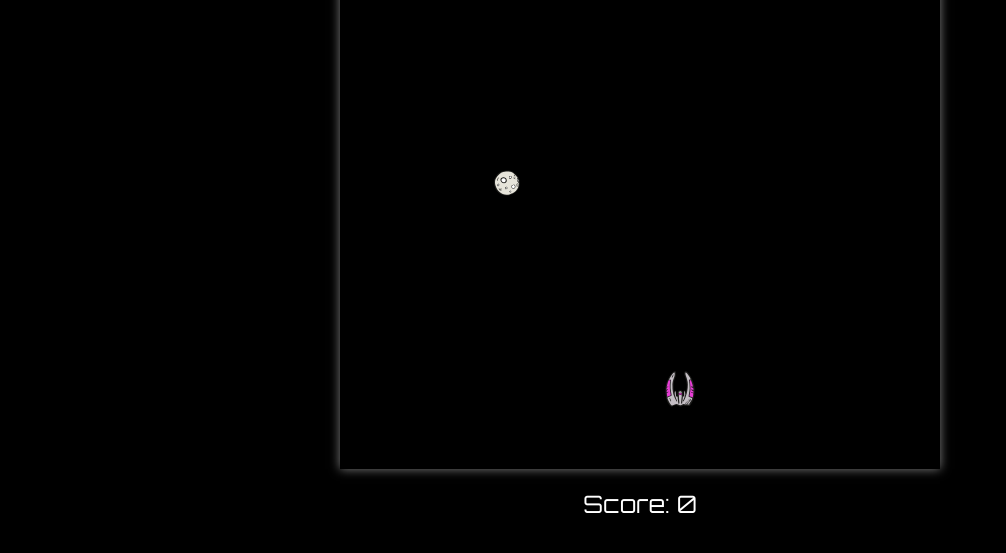
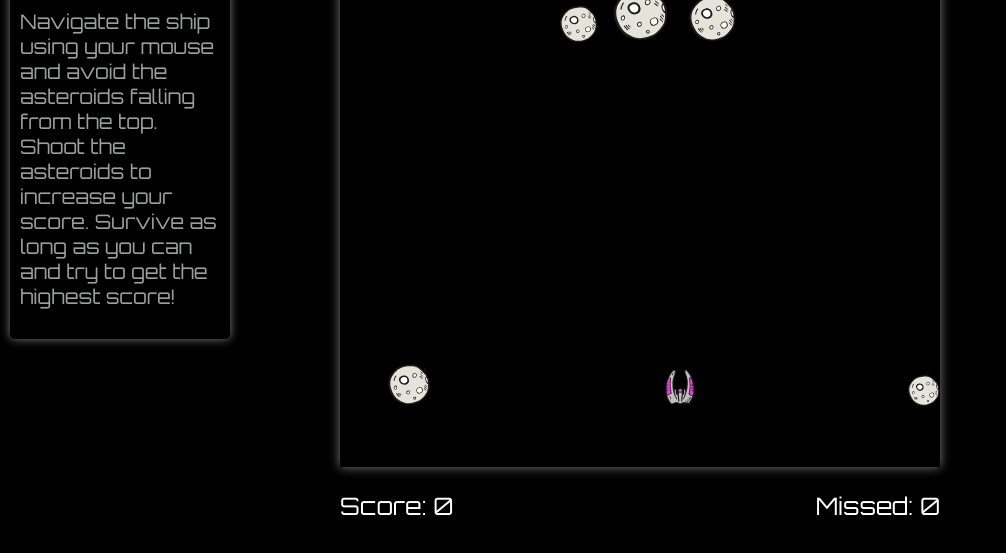
Before and after one commit to moehim123/Asteroid-Game, a plain HTML site: page asteroids.html in a window 1280 px wide. Shown: the part 247-800 px from the top of the page, without its empty margins (0-1006 px from the left). Drawn offline with Linux system fonts and the light colour scheme.

Commit message:
updated asteroids.js file and asteroids.html fil for a better ui and more counters for the game and better collision logic to end the game

```diff
--- a/asteroids.html
+++ b/asteroids.html
@@ -23,14 +23,56 @@
             margin-bottom: 20px;
         }
 
+        #container {
+            display: flex;
+            align-items: center;
+        }
+
+        #game-description {
+            position: absolute;
+            left: 10px;
+            top: 98px;
+            font-size: 20px;
+            color: #9d9f9f;
+            width: 200px;
+            background-color: rgba(0, 0, 0, 0.7);
+            padding: 10px;
+            border-radius: 5px;
+            box-shadow: 0 0 10px rgba(255, 255, 255, 0.5);
+            margin-top: 24px;
+        }
+
         svg {
             background-color: rgb(41, 41, 36);
             box-shadow: 0 0 10px rgba(255, 255, 255, 0.5);
+            position: relative;
+            background: radial-gradient(circle, rgba(255, 255, 255, 0.1) 20%, rgba(0, 0, 0, 0) 30%),
+                        radial-gradient(circle, rgba(255, 255, 255, 0.15) 20%, rgba(0, 0, 0, 0) 30%),
+                        radial-gradient(circle, rgba(255, 255, 255, 0.2) 20%, rgba(0, 0, 0, 0) 30%),
+                        radial-gradient(circle, rgba(255, 255, 255, 0.25) 20%, rgba(0, 0, 0, 0) 30%);
+            background-blend-mode: multiply;
         }
 
-        #score {
+        #score, #missed-counter {
             font-size: 24px;
             margin-top: 20px;
+            color: white;
+        }
+
+        #missed-message {
+            color: #ff6666;
+            font-size: 24px;
+            margin-top: 20px;
+            display: none;
+        }
+
+        #box {
+            display: flex;
+            flex-direction: row;
+            justify-content: space-between;
+            width: 100%;
+            max-width: 600px;
+            position: relative;
         }
     </style>
     <script src="svgelement.js"></script>
@@ -38,8 +80,20 @@
     <script src="asteroids.js"></script>
 </head>
 <body>
-    <h1>Asteroids</h1>
-    <svg id="canvas" width="600" height="600"></svg>
-    <div id="score">Score: 0</div>
+    <div id="container">
+        <div id="game-description">
+            <h2>Game Description</h2>
+            <p>Navigate the ship using your mouse and avoid the asteroids falling from the top. Shoot the asteroids to increase your score. Survive as long as you can and try to get the highest score!</p>
+        </div>
+        <div>
+            <h1>Asteroids</h1>
+            <svg id="canvas" width="600" height="600"></svg>
+            <div id="box">
+                <div id="score">Score: 0</div>
+                <div id="missed-counter">Missed: 0</div>
+            </div>
+            <div id="missed-message">You missed many asteroids!</div>
+        </div>
+    </div>
 </body>
 </html>
--- a/asteroids.js
+++ b/asteroids.js
@@ -1,6 +1,5 @@
 "use strict";
 
-// Function to load SVG from a file and return it as an element
 function loadSvgElement(file, svg, x, y, width, height, className) {
     return fetch(file)
         .then(response => response.text())
@@ -18,84 +17,159 @@ function loadSvgElement(file, svg, x, y, width, height, className) {
         });
 }
 
-// Function to generate asteroids
-function generateAsteroids(size1, ast, x, y, aList) {
+function generateAsteroids(size, x, y, aList) {
     const svg = document.getElementById("canvas");
 
-    loadSvgElement('circle.svg', svg, x, y, size1, size1, 'asteroid')
-        .then(asteroid1 => {
-            aList.push(asteroid1);
+    loadSvgElement('circle.svg', svg, x, y, size, size, 'asteroid')
+        .then(asteroid => {
+            aList.push(asteroid);
 
-            Observable.interval(30) // Increased speed of asteroids
-                .subscribe(() => {
-                    let newY = Number(asteroid1.getAttribute('y')) + 5; // Faster movement
-                    if (newY > 600) { // Reset position if it goes out of bounds
-                        newY = -size1;
-                        asteroid1.setAttribute('x', String(Math.random() * 600)); // Random x position
+            const speed = 3;
+
+            function moveAsteroid() {
+                if (!asteroid) return;
+
+                let newY = Number(asteroid.getAttribute('y')) + speed;
+                asteroid.setAttribute('y', String(newY));
+
+                requestAnimationFrame(moveAsteroid);
             }
-                    asteroid1.setAttribute('y', String(newY));
-                });
+
+            moveAsteroid();
         });
 }
 
-// Main game function
+function checkCollision(ship, asteroid) {
+    const shipX = Number(ship.getAttribute('x'));
+    const shipY = Number(ship.getAttribute('y'));
+    const shipWidth = Number(ship.getAttribute('width'));
+    const shipHeight = Number(ship.getAttribute('height'));
+
+    const asteroidX = Number(asteroid.getAttribute('x'));
+    const asteroidY = Number(asteroid.getAttribute('y'));
+    const asteroidWidth = Number(asteroid.getAttribute('width'));
+    const asteroidHeight = Number(asteroid.getAttribute('height'));
+
+    return (
+        shipX < asteroidX + asteroidWidth &&
+        shipX + shipWidth > asteroidX &&
+        shipY < asteroidY + asteroidHeight &&
+        shipY + shipHeight > asteroidY
+    );
+}
+
+function endGame(subscriptions, svg) {
+    subscriptions.forEach(sub => {
+        if (sub && typeof sub.unsubscribe === 'function') {
+            sub.unsubscribe();
+        }
+    });
+
+    while (svg.firstChild) {
+        svg.removeChild(svg.firstChild);
+    }
+
+    const overlay = document.createElement('div');
+    overlay.classList.add('game-over-overlay');
+    overlay.style.position = "fixed";
+    overlay.style.width = "100%";
+    overlay.style.height = "100%";
+    overlay.style.zIndex = 9999;
+    overlay.style.backgroundColor = "rgba(0, 0, 0, 0.7)";
+    overlay.style.display = "flex";
+    overlay.style.alignItems = "center";
+    overlay.style.justifyContent = "center";
+
+    const gameOverMessage = document.createElement('div');
+    gameOverMessage.classList.add('game-over-message');
+    gameOverMessage.textContent = "Game Over";
+    gameOverMessage.style.color = "white";
+    gameOverMessage.style.fontSize = "3em";
+
+    overlay.appendChild(gameOverMessage);
+    document.body.appendChild(overlay);
+}
+
 function asteroids() {
     const svg = document.getElementById("canvas");
-    let rec = new Elem(svg, "rect")
+    new Elem(svg, "rect")
         .attr("width", "100%")
         .attr("height", "100%")
         .attr("x", 0)
         .attr("y", 0)
         .attr("fill", "black");
 
-    var astlist = [];
+    let astlist = [];
+    let subscriptions = [];
+    let gameOver = false;
+    let missedCount = 0;
 
-    // Ship at the bottom of the canvas (slightly bigger)
-    loadSvgElement('ship.svg', svg, 300, 500, 80, 40, 'ship') // Increased size
+    const missedCounter = document.getElementById('missed-counter');
+    const missedMessage = document.getElementById('missed-message');
+
+    loadSvgElement('ship.svg', svg, 300, 500, 80, 40, 'ship')
         .then(ship => {
-            // Mouse movement for ship control
             const mousemove = Observable.fromEvent(svg, 'mousemove');
-            mousemove.subscribe(({ clientX }) => {
+            const mousemoveSub = mousemove.subscribe(({ clientX }) => {
+                if (!gameOver) {
                     const svgRect = svg.getBoundingClientRect();
-                const x = Math.min(Math.max(clientX - svgRect.left - 40, 0), 520); // Adjusted for ship width
+                    const x = Math.min(Math.max(clientX - svgRect.left - 40, 0), 520);
                     ship.setAttribute('x', x);
                     ship.setAttribute('y', 500);
+                }
             });
 
-            // Asteroids generation
-            Observable.interval(3000) // Increased frequency
+            subscriptions.push(mousemoveSub);
+
+            let asteroidFrequency = 2000;
+            function startGeneratingAsteroids() {
+                const intervalSub = Observable.interval(asteroidFrequency)
                     .subscribe(() => {
+                        if (!gameOver) {
+                            const numAsteroids = Math.floor(Math.random() * (3 - 2 + 1)) + 2;
+                            for (let i = 0; i < numAsteroids; i++) {
                                 const x = Math.random() * 600;
-                    const size1 = Math.floor(Math.random() * (70 - 30)) + 30; // Increased size range
-                    generateAsteroids(size1, new Elem(svg, 'g'), x, -size1, astlist);
+                                const size = Math.floor(Math.random() * (70 - 30)) + 30;
+                                generateAsteroids(size, x, -size, astlist);
+                            }
+                        }
                     });
 
-            // Bullet shooting
-            let shooting = false; // Flag to indicate if shooting is active
+                subscriptions.push(intervalSub);
+            }
+
+            startGeneratingAsteroids();
+
+            const speedSub = Observable.interval(10000)
+                .subscribe(() => {
+                    if (!gameOver) {
+                        asteroidFrequency = Math.max(500, asteroidFrequency - 500);
+                    }
+                });
+
+            subscriptions.push(speedSub);
+
+            let shooting = false;
             const mouseup = Observable.fromEvent(svg, 'mouseup');
             const mousedown = Observable.fromEvent(svg, 'mousedown');
-            mousedown.subscribe(() => {
-                if (!shooting) {
+            const mousedownSub = mousedown.subscribe(() => {
+                if (!shooting && !gameOver) {
                     shooting = true;
 
                     const bullets = [];
-                    const bulletSpeed = 4; // Slower bullet speed
+                    const bulletSpeed = 4;
 
-                    // Create a bullet
                     const bullet = new Elem(svg, 'circle')
-                        .attr("cx", String(Number(ship.getAttribute('x')) + 40)) // Adjusted for ship position
-                        .attr("cy", String(Number(ship.getAttribute('y')) - 10)) // Offset from ship
+                        .attr("cx", String(Number(ship.getAttribute('x')) + 40))
+                        .attr("cy", String(Number(ship.getAttribute('y')) - 10))
                         .attr("r", "4")
                         .attr("fill", "purple");
                     bullets.push(bullet);
 
-                    // Play shooting sound
                     const shootingSound = new Audio('Shooting-sound.wav');
                     shootingSound.play();
 
-                    Observable.interval(10)
-                        .takeUntil(Observable.interval(10000))
-                        .subscribe(() => {
+                    function moveBullets() {
                         bullets.forEach(b => {
                             let cy = Number(b.attr('cy')) - bulletSpeed;
                             b.attr('cy', String(cy));
@@ -103,9 +177,7 @@ function asteroids() {
                             if (cy < 0) {
                                 b.elem.remove();
                                 bullets.splice(bullets.indexOf(b), 1);
-                                }
-
-                                // Check for collision with asteroids
+                            } else {
                                 astlist.forEach(asteroid => {
                                     const asteroidX = Number(asteroid.getAttribute('x')) + (Number(asteroid.getAttribute('width')) / 2);
                                     const asteroidY = Number(asteroid.getAttribute('y')) + (Number(asteroid.getAttribute('height')) / 2);
@@ -121,24 +193,62 @@ function asteroids() {
                                         asteroid.remove();
                                         b.elem.remove();
 
-                                        // Update score
                                         let score = Number(document.getElementById('score').textContent.split(': ')[1]);
                                         score += 1;
                                         document.getElementById('score').textContent = `Score: ${score}`;
                                     }
                                 });
-                            });
+                            }
                         });
 
-                    // Allow continuous shooting
-                    mouseup.subscribe(() => {
+                        if (!gameOver) {
+                            requestAnimationFrame(moveBullets);
+                        }
+                    }
+
+                    moveBullets();
+
+                    const mouseupSub = mouseup.subscribe(() => {
                         shooting = false;
                     });
+
+                    subscriptions.push(mouseupSub);
                 }
             });
+
+            subscriptions.push(mousedownSub);
+
+            function gameLoop() {
+                if (gameOver) return;
+
+                astlist.forEach((asteroid, index) => {
+                    let y = Number(asteroid.getAttribute('y'));
+                    if (checkCollision(ship, asteroid)) {
+                        endGame(subscriptions, svg);
+                        gameOver = true;
+                        return;
+                    }
+
+                    if (y > 600 + Number(asteroid.getAttribute('height'))) {
+                        missedCount++;
+                        missedCounter.textContent = `Missed: ${missedCount}`;
+                        if (missedCount > 11) {
+                            missedMessage.style.display = 'block';
+                        }
+                        svg.removeChild(asteroid);
+                        astlist.splice(index, 1);
+                    }
+                });
+
+                requestAnimationFrame(gameLoop);
+            }
+
+            gameLoop();
         });
 }
 
-if (typeof window != 'undefined') window.onload = () => {
+if (typeof window !== 'undefined') {
+    window.onload = () => {
         asteroids();
     };
+}
```
Lines whose indentation alone changed are shown as unchanged.
